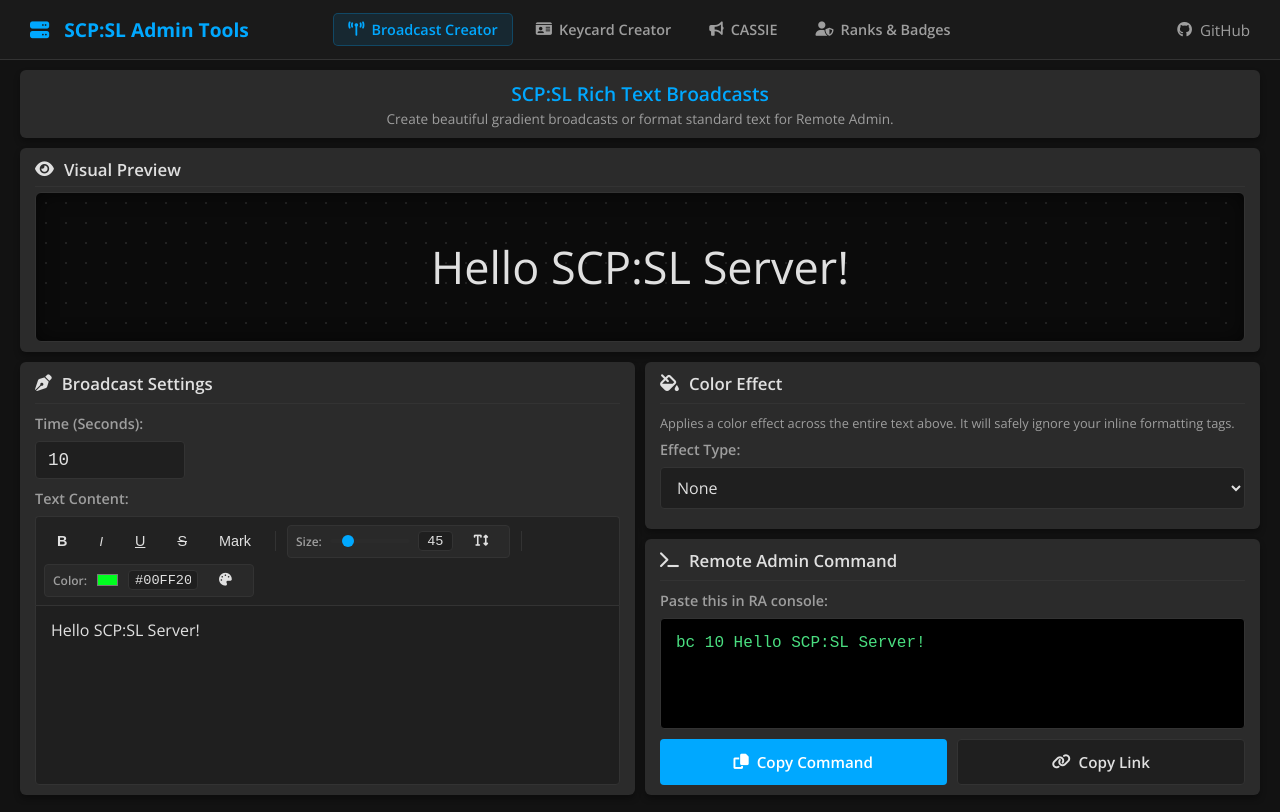
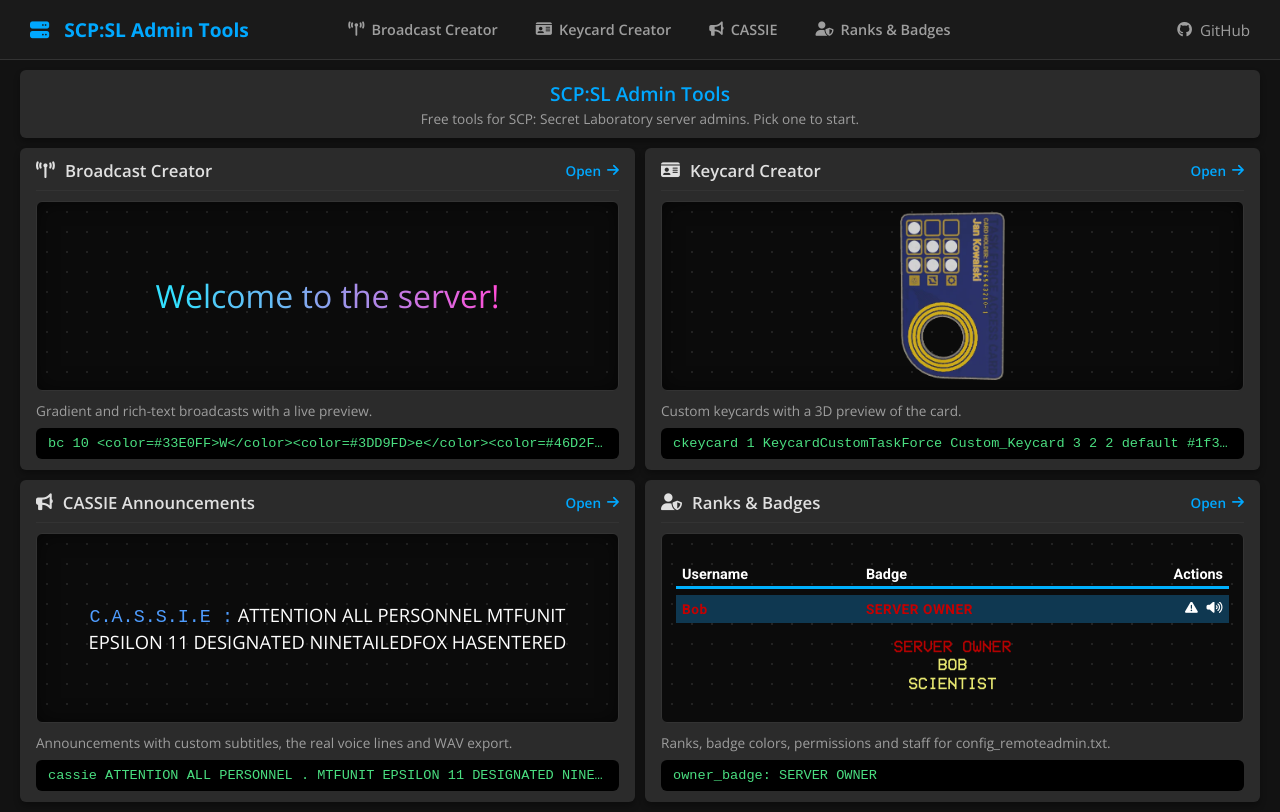
Before and after one commit to 3limssmile/SL-Broadcast-Creator, a React (Vite) app: page / in a window 1280 px wide. Before the commit this address led to /broadcast. Built offline with nearby package versions, Linux system fonts and the light colour scheme.

Commit message:
Add homepage, unify preview backgrounds, new OG image

```diff
--- a/index.html
+++ b/index.html
@@ -15,9 +15,10 @@
     <meta property="og:image" content="https://sl.elimssmile.dev/og.png" />
     <meta property="og:image:width" content="1200" />
     <meta property="og:image:height" content="630" />
-    <meta property="og:image:alt" content="SCP:SL Admin Tools: Keycard Creator with a 3D preview of a Task Force keycard" />
+    <meta property="og:image:alt" content="SCP:SL Admin Tools: Broadcast Creator, Keycard Creator, CASSIE Announcements and Ranks &amp; Badges" />
     <meta name="twitter:card" content="summary_large_image" />
     <link rel="canonical" href="https://sl.elimssmile.dev/" />
+    <script type="application/ld+json">{"@context":"https://schema.org","@type":"WebSite","name":"SCP:SL Admin Tools","alternateName":"SL Admin Tools","url":"https://sl.elimssmile.dev/"}</script>
     <link href="https://fonts.googleapis.com/css2?family=Open+Sans:wght@400;600;700&family=Roboto:wght@700&display=swap" rel="stylesheet" />
     <link rel="stylesheet" href="https://cdnjs.cloudflare.com/ajax/libs/font-awesome/6.4.0/css/all.min.css" />
   </head>
--- a/src/App.jsx
+++ b/src/App.jsx
@@ -1,5 +1,6 @@
 import { useEffect } from 'react'
 import { Routes, Route, Navigate, useLocation } from 'react-router-dom'
+import Home from './pages/Home.jsx'
 import Topbar from './components/Topbar.jsx'
 import BroadcastCreator from './pages/BroadcastCreator.jsx'
 import KeycardCreator from './pages/KeycardCreator.jsx'
@@ -17,7 +18,8 @@ export default function App() {
     <div className="main-content">
       <Topbar />
       <Routes>
-        <Route path="/" element={<Navigate to="/broadcast" replace />} />
+        <Route path="/" element={<Home />} />
+        <Route path="*" element={<Navigate to="/" replace />} />
         <Route path="/broadcast" element={<BroadcastCreator key={search} />} />
         <Route path="/keycard" element={<KeycardCreator key={search} />} />
         <Route path="/cassie" element={<CassieCreator key={search} />} />
--- a/src/components/Topbar.jsx
+++ b/src/components/Topbar.jsx
@@ -1,19 +1,17 @@
 import { useState, useEffect } from 'react'
-import { NavLink, useLocation } from 'react-router-dom'
+import { Link, NavLink, useLocation } from 'react-router-dom'
 
 const NAV_LINKS = [
   { path: '/broadcast', label: 'Broadcast Creator', icon: 'fa-tower-broadcast' },
   { path: '/keycard', label: 'Keycard Creator', icon: 'fa-id-card' },
   { path: '/cassie', label: 'CASSIE', icon: 'fa-bullhorn' },
   { path: '/ranks', label: 'Ranks & Badges', icon: 'fa-user-shield' },
-  // Future tools can be added here
 ]
 
 export default function Topbar() {
   const [isOpen, setIsOpen] = useState(false)
   const location = useLocation()
 
-  // Close menu on route change
   useEffect(() => {
     setIsOpen(false)
   }, [location])
@@ -23,10 +21,10 @@ export default function Topbar() {
 
   return (
     <header className="topbar">
-      <div className="topbar-left">
+      <Link to="/" className="topbar-left">
         <i className="fa-solid fa-server"></i>
         <span>SCP:SL Admin Tools</span>
-      </div>
+      </Link>
 
       <nav className="topbar-nav">
         {visibleLinks.map(link => (
--- a/src/index.css
+++ b/src/index.css
@@ -67,6 +67,7 @@ body {
     min-width: 200px;
     white-space: nowrap;
     flex-shrink: 0;
+    text-decoration: none;
 }
 
 .topbar-nav {
@@ -562,7 +563,9 @@ input[type="number"].no-spin {
     min-height: 260px;
     border: 1px solid var(--border-color);
     border-radius: 6px;
-    background: radial-gradient(circle at 50% 45%, #1f1f1f 0%, #0b0b0b 75%);
+    background-color: #0b0b0b;
+    background-image: radial-gradient(#222 1px, transparent 1px);
+    background-size: 20px 20px;
     overflow: hidden;
 }
 
@@ -1321,7 +1324,9 @@ input[type="number"].no-spin {
     margin-bottom: 12px;
     border: 1px solid var(--border-color);
     border-radius: 6px;
-    background: radial-gradient(ellipse at 50% 40%, #2a2f2c 0%, #121514 70%, #0b0c0c 100%);
+    background-color: #0b0b0b;
+    background-image: radial-gradient(#222 1px, transparent 1px);
+    background-size: 20px 20px;
 }
 
 .rk-pl {
@@ -1749,3 +1754,129 @@ input[type="number"].no-spin {
         min-height: 120px;
     }
 }
+
+
+.home-grid {
+    grid-template-columns: repeat(2, minmax(0, 1fr));
+    grid-template-rows: repeat(2, minmax(0, 1fr));
+}
+
+.home-tile {
+    min-height: 0;
+    margin-bottom: 0;
+    border: 1px solid transparent;
+    color: inherit;
+    text-decoration: none;
+    transition: border-color 0.2s ease;
+}
+
+.home-tile:hover {
+    border-color: rgba(0, 168, 255, 0.45);
+}
+
+.home-open {
+    margin-left: auto;
+    display: flex;
+    align-items: center;
+    gap: 6px;
+    font-size: 0.85rem;
+    color: var(--accent-blue);
+}
+
+.home-open i {
+    transition: transform 0.2s ease;
+}
+
+.home-tile:hover .home-open i {
+    transform: translateX(3px);
+}
+
+.home-preview,
+.home-ranks {
+    flex: 1;
+    min-height: 120px;
+    max-height: none;
+}
+
+.home-broadcast {
+    font-size: 2rem;
+    line-height: 1.15;
+}
+
+.home-cassie {
+    font-size: 1.15rem;
+}
+
+.home-keycard {
+    padding: 10px;
+    background-color: #0b0b0b;
+    background-image: radial-gradient(#222 1px, transparent 1px);
+    background-size: 20px 20px;
+}
+
+.home-keycard img {
+    height: 100%;
+    max-height: 210px;
+    min-height: 0;
+    object-fit: contain;
+}
+
+.home-ranks {
+    display: flex;
+}
+
+.home-ranks .rk-preview {
+    flex: 1;
+    justify-content: center;
+    margin-bottom: 0;
+}
+
+.home-text {
+    margin-top: 10px;
+    color: var(--text-secondary);
+    font-size: 0.85rem;
+}
+
+.home-command {
+    margin-top: 8px;
+    padding: 8px 12px;
+    border-radius: 6px;
+    background-color: #000;
+    color: #4ade80;
+    font-family: monospace;
+    font-size: 0.85rem;
+    white-space: nowrap;
+    overflow: hidden;
+    text-overflow: ellipsis;
+}
+
+@media (max-width: 1100px), (max-height: 860px) {
+    .home-grid {
+        grid-template-rows: none;
+    }
+}
+
+@media (max-width: 850px) {
+    .home-grid {
+        grid-template-columns: minmax(0, 1fr);
+    }
+}
+
+@media (max-width: 1100px), (max-height: 860px) {
+
+    .home-preview,
+    .home-ranks {
+        flex: none;
+        height: 190px;
+    }
+}
+
+@media (max-width: 600px) {
+    .home-broadcast {
+        font-size: 1.4rem;
+    }
+
+    .home-cassie {
+        font-size: 1rem;
+    }
+}
--- /dev/null
+++ b/src/pages/Home.jsx
@@ -0,0 +1,83 @@
+import { Link } from 'react-router-dom'
+import { buildRichText, RichTextRuns } from '../components/RichTextEditor.jsx'
+import { BadgePreview } from './RankCreator.jsx'
+import keycard from '../assets/home-keycard.webp'
+
+const broadcast = buildRichText('Welcome to the server!', 'gradient', ['#33E0FF', '#FF4FD8'])
+const rank = { key: 'owner', badge: 'SERVER OWNER', color: 'red', cover: true, hidden: false }
+
+const TOOLS = [
+  {
+    path: '/broadcast',
+    icon: 'fa-tower-broadcast',
+    title: 'Broadcast Creator',
+    text: 'Gradient and rich-text broadcasts with a live preview.',
+    command: `bc 10 ${broadcast.text}`,
+    preview: (
+      <div className="preview-box home-preview">
+        <div className="home-broadcast"><RichTextRuns runs={broadcast.preview} /></div>
+      </div>
+    ),
+  },
+  {
+    path: '/keycard',
+    icon: 'fa-id-card',
+    title: 'Keycard Creator',
+    text: 'Custom keycards with a 3D preview of the card.',
+    command: 'ckeycard 1 KeycardCustomTaskForce Custom_Keycard 3 2 2 default #1f3fbf Jan_Kowalski 9876543210-1 1',
+    preview: (
+      <div className="preview-box home-preview home-keycard">
+        <img src={keycard} alt="Custom Task Force keycard" />
+      </div>
+    ),
+  },
+  {
+    path: '/cassie',
+    icon: 'fa-bullhorn',
+    title: 'CASSIE Announcements',
+    text: 'Announcements with custom subtitles, the real voice lines and WAV export.',
+    command: 'cassie ATTENTION ALL PERSONNEL . MTFUNIT EPSILON 11 DESIGNATED NINETAILEDFOX HASENTERED',
+    preview: (
+      <div className="preview-box home-preview">
+        <div className="cassie-subtitle home-cassie">
+          <span className="cassie-subtitle-prefix">C.A.S.S.I.E :</span> ATTENTION ALL PERSONNEL MTFUNIT EPSILON 11 DESIGNATED NINETAILEDFOX HASENTERED
+        </div>
+      </div>
+    ),
+  },
+  {
+    path: '/ranks',
+    icon: 'fa-user-shield',
+    title: 'Ranks & Badges',
+    text: 'Ranks, badge colors, permissions and staff for config_remoteadmin.txt.',
+    command: 'owner_badge: SERVER OWNER',
+    preview: <div className="home-ranks"><BadgePreview rank={rank} /></div>,
+  },
+]
+
+export default function Home() {
+  return (
+    <div className="content-wrapper">
+      <div className="card header-card" style={{ flexShrink: 0, marginBottom: 0, padding: '10px' }}>
+        <h2 style={{ marginBottom: 2, fontSize: '1.2rem' }}>SCP:SL Admin Tools</h2>
+        <p style={{ fontSize: '0.85rem', marginBottom: 0 }}>
+          Free tools for SCP: Secret Laboratory server admins. Pick one to start.
+        </p>
+      </div>
+
+      <div className="grid-container home-grid">
+        {TOOLS.map(t => (
+          <Link key={t.path} to={t.path} className="card home-tile">
+            <h3>
+              <i className={`fa-solid ${t.icon}`}></i> {t.title}
+              <span className="home-open">Open <i className="fa-solid fa-arrow-right"></i></span>
+            </h3>
+            {t.preview}
+            <p className="home-text">{t.text}</p>
+            <div className="home-command">{t.command}</div>
+          </Link>
+        ))}
+      </div>
+    </div>
+  )
+}
--- a/src/pages/RankCreator.jsx
+++ b/src/pages/RankCreator.jsx
@@ -64,7 +64,7 @@ function visibleBadge(rank) {
   return { text, hex: COLOR_HEX[rank.color] ?? '#FFFFFF' }
 }
 
-function BadgePreview({ rank }) {
+export function BadgePreview({ rank }) {
   const [shown, setShown] = useState(false)
   const badge = visibleBadge(rank)
   const visible = badge && (!rank.hidden || shown)
```
Also changed, not shown: public/og.png, src/assets/home-keycard.webp (added).
